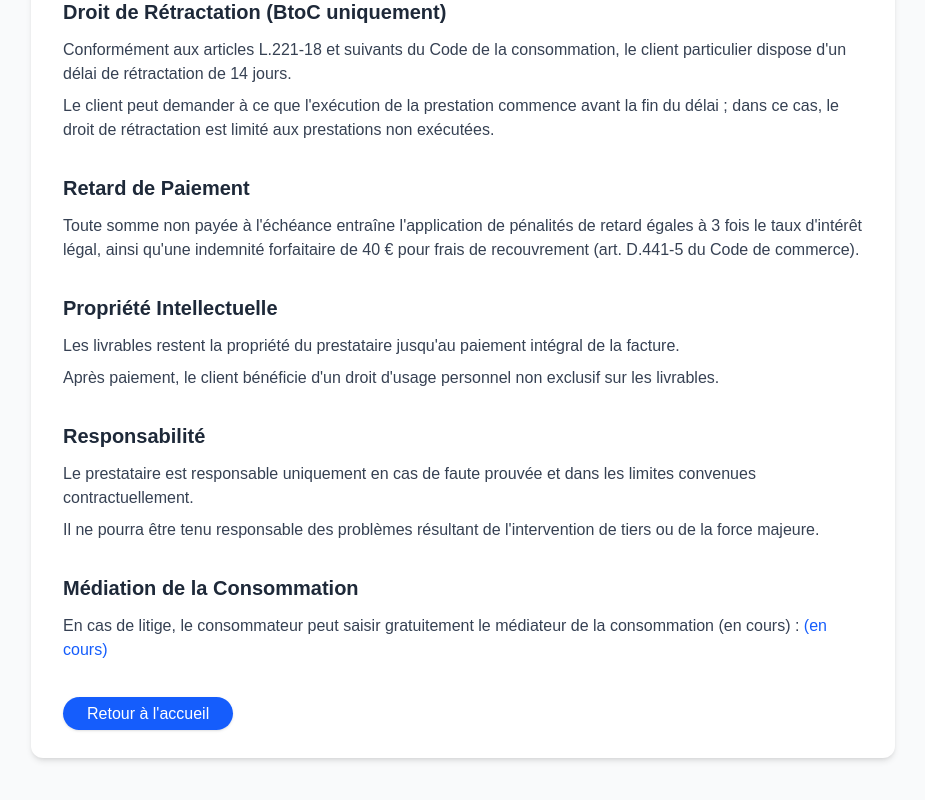
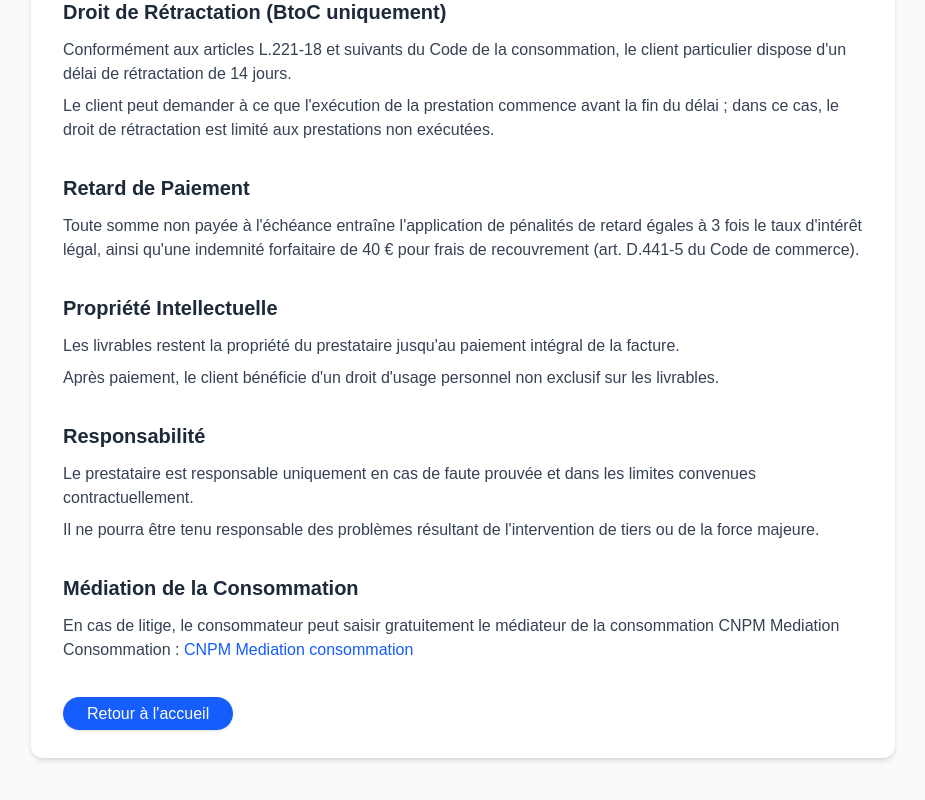
Before and after one commit to amdjadouxx/port-folio, a Next.js app: page /cgv in a window 1280 px wide. Shown: the part 878-1678 px from the top of the page, without its empty margins (177-1102 px from the left). Built offline with nearby package versions, Linux system fonts and the light colour scheme.

Commit message:
[UPDATE] CGV

```diff
--- a/src/app/cgv/page.tsx
+++ b/src/app/cgv/page.tsx
@@ -89,7 +89,7 @@ export default function CGVPage() {
             <h2 className="text-xl font-semibold mb-3 text-gray-800 dark:text-white">
               Médiation de la Consommation
             </h2>
-            <p className="text-gray-700 dark:text-gray-300">En cas de litige, le consommateur peut saisir gratuitement le médiateur de la consommation (en cours) : <a href="http://(en cours)" target="_blank" rel="noopener noreferrer" className="text-blue-600 dark:text-blue-400 hover:underline">(en cours)</a></p>
+            <p className="text-gray-700 dark:text-gray-300">En cas de litige, le consommateur peut saisir gratuitement le médiateur de la consommation CNPM Mediation Consommation : <a href="https://www.cnpm-mediation-consommation.eu" target="_blank" rel="noopener noreferrer" className="text-blue-600 dark:text-blue-400 hover:underline">CNPM Mediation consommation</a></p>
           </section>
 
           <div className="mt-10">
```
